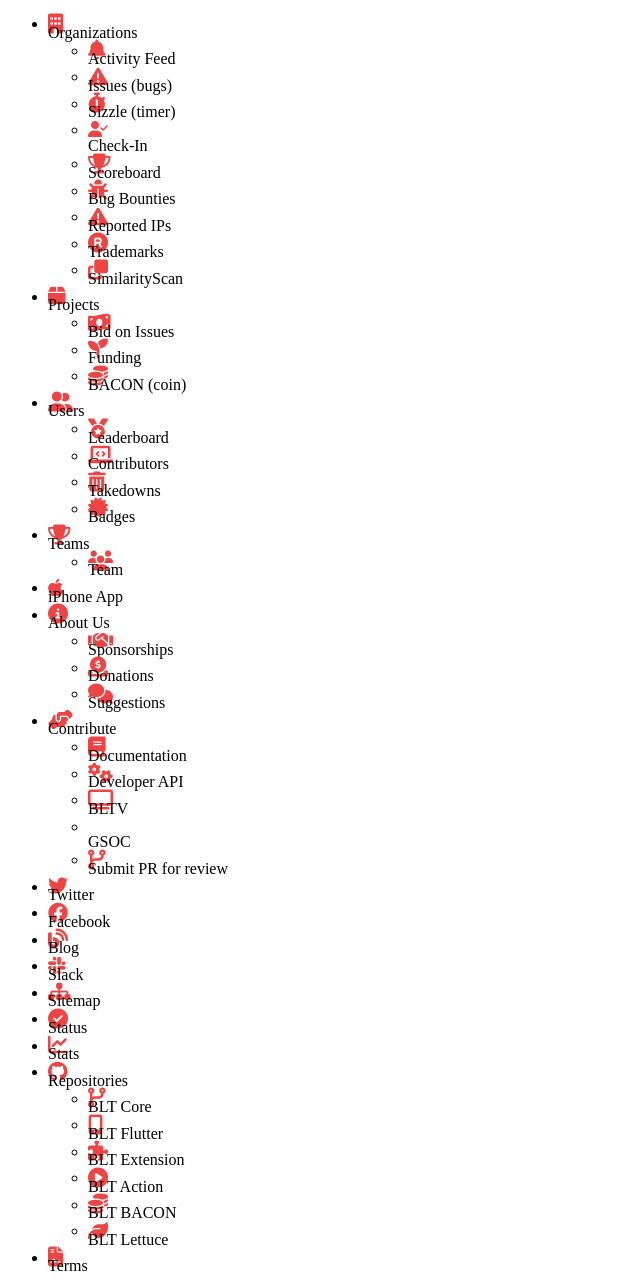
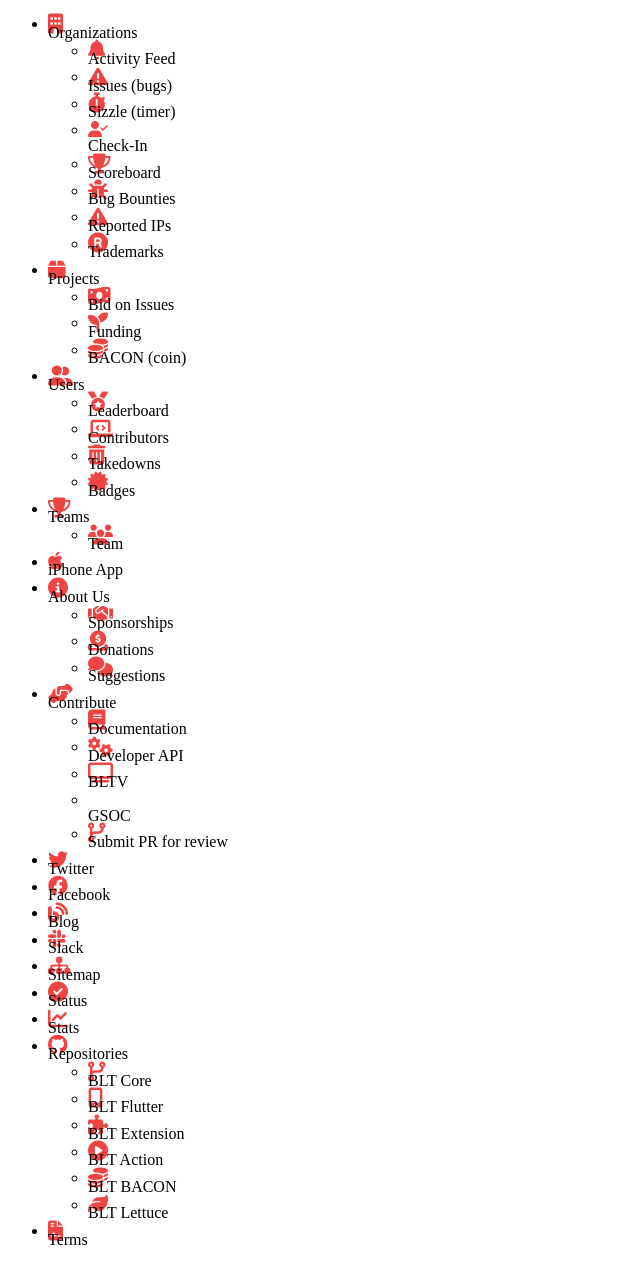
Before and after one commit to Nachiket-Roy/banned-apps, a Django app: template website/templates/includes/sidenav.html in a window 1280 px wide. Shown: the top 1285 px of the page, without its empty margins (0-640 px from the left). After the commit the page ends 1245 px from the top, so only its background shows below. Run offline with Django 3.2, Linux system fonts and the light colour scheme; the template is opened without the code that fills it, so the values that code supplies are empty.

Commit message:
Revert "Similarity checker (#3134)" (#3149)
This reverts commit 644d22feb45dd2ea6897051c0bd5c84f7fea741c.

```diff
--- a/website/templates/includes/sidenav.html
+++ b/website/templates/includes/sidenav.html
@@ -122,15 +122,6 @@
                                 <i class="fas fa-registered fa-lg"></i>
                             </div>
                             <span>Trademarks</span>
-                        </a>
-                    </li>
-                    <li class="mb-2 {% if request.path == '/similarity-check/' %}bg-gray-200{% endif %}">
-                        <a href="{% url 'similarity_check' %}"
-                           class="flex items-center w-full no-underline p-2 {% if request.path == '/similartiy-check/' %}text-black{% else %}hover:text-red-500 text-black{% endif %}">
-                            <div class="icon text-indigo-500">
-                                <i class="fas fa-clone fa-lg"></i>
-                            </div>
-                            <span>SimilarityScan</span>
                         </a>
                     </li>
                 </ul>
```
Also changed, not shown: blt/urls.py (+0 -11 lines).
